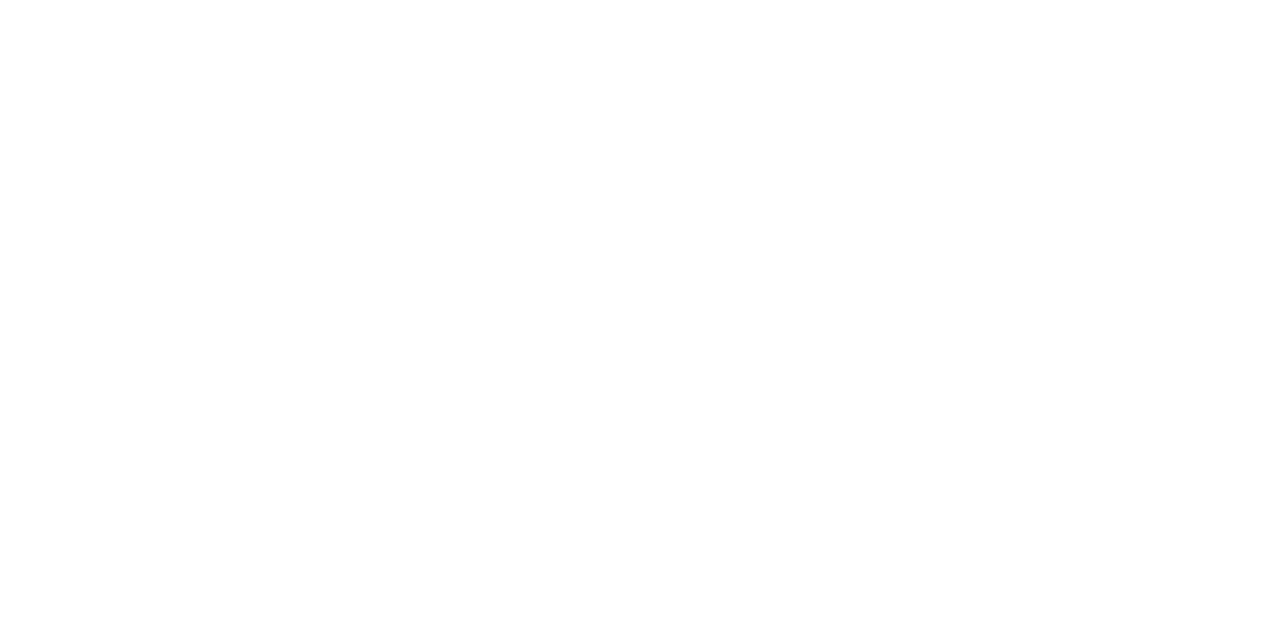
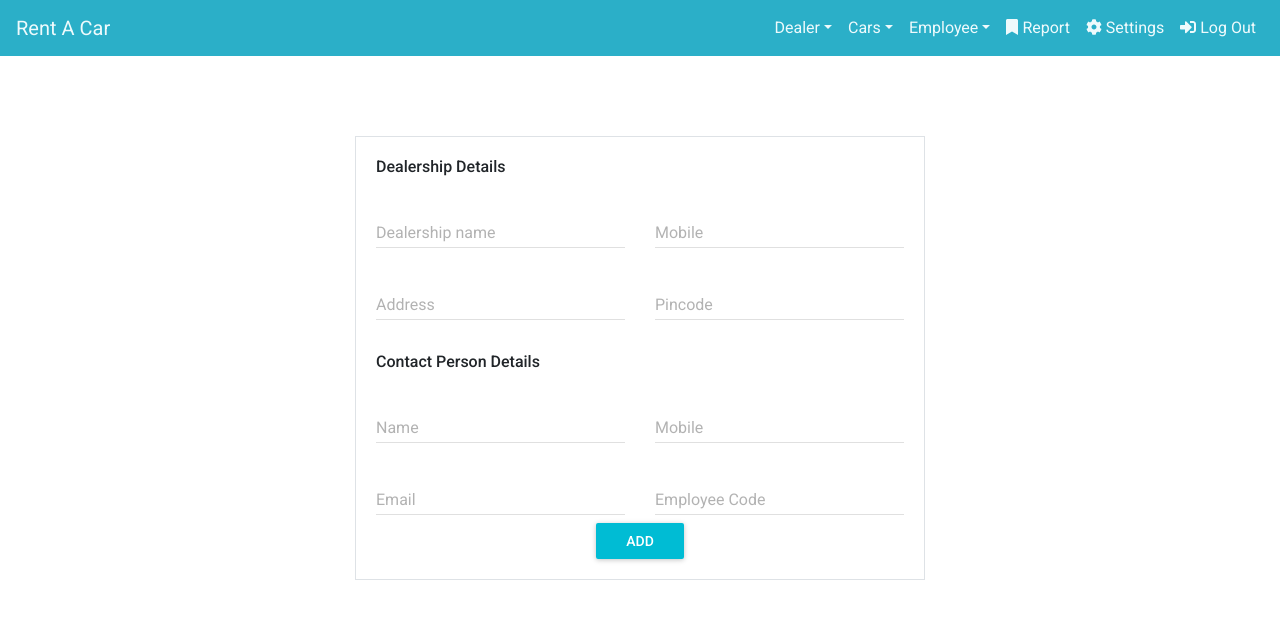
Before and after one commit to mohansarath/rent-a-car-react, a React app: page /add-dealer in a window 1280 px wide. Shown: the top 618 px of the page. Built offline with nearby package versions, Linux system fonts and the light colour scheme.

Commit message:
Added new dealer form

```diff
--- a/App.js
+++ b/App.js
@@ -1,8 +1,11 @@
 import React, { Component } from 'react';
 import { BrowserRouter, Route } from 'react-router-dom';
 import MuiThemeProvider from 'material-ui/styles/MuiThemeProvider';
-import  Home from './pages/home-page';
+
+import Home from './pages/home-page';
 import Login from './pages/login-page';
+import Dashboard from './pages/admin-dashboard-page';
+import AddDealer from './pages/add-dealer-page';
 
 export default class App extends Component {
 
@@ -20,6 +23,14 @@
                             path='/login'
                             component={Login}
                         />
+                        <Route
+                            path='/dashboard'
+                            component={Dashboard}
+                        />
+                        <Route
+                            path='/add-dealer'
+                            component={AddDealer}
+                        />
                     </div>
                 </BrowserRouter>
             </MuiThemeProvider>
--- /dev/null
+++ b/components/add-dealer.js
@@ -0,0 +1,120 @@
+import React, { Component } from 'react';
+import { withRouter } from 'react-router-dom';
+import { InputGroup, InputGroupAddon, InputGroupText, Input, Label, FormGroup, Button, Row, Col, Grid, Form } from 'reactstrap';
+import TextField from 'material-ui/TextField';
+import RaisedButton from 'material-ui/RaisedButton';
+import validator from 'validator';
+
+class addDealer extends Component {
+
+    render() {
+        return (
+            <div className='container'>
+                <Row>
+                    <Col md="3"></Col>
+                    <Col md="6" className="border">
+                        <h6>Dealership Details</h6>
+
+                        <Row>
+                            <Col md="6">
+                                <TextField
+                                    hintText="dealership name"
+                                    floatingLabelText="Dealership name"
+                                    fullWidth={true}
+                                // onChange={this.handleEmailChange}
+                                // errorText={this.state.emailError}
+                                />
+
+                            </Col>
+                            <Col md="6">
+                                <TextField
+                                    hintText="mobile"
+                                    floatingLabelText="Mobile"
+                                    fullWidth={true}
+                                // onChange={this.handleEmailChange}
+                                // errorText={this.state.emailError}
+                                />
+                            </Col>
+                        </Row>
+
+                        <Row>
+                            <Col md="6">
+                                <TextField
+                                    hintText="address"
+                                    floatingLabelText="Address"
+                                    fullWidth={true}
+                                // onChange={this.handleEmailChange}
+                                // errorText={this.state.emailError}
+                                />
+                            </Col>
+                            <Col md="6">
+                                <TextField
+                                    hintText="pincode"
+                                    floatingLabelText="Pincode"
+                                    fullWidth={true}
+                                // onChange={this.handleEmailChange}
+                                // errorText={this.state.emailError}
+                                />
+                            </Col>
+                        </Row>
+                        <br />
+                        <h6>Contact Person Details</h6>
+
+                        <Row>
+                            <Col md="6">
+                                <TextField
+                                    hintText="name"
+                                    floatingLabelText="Name"
+                                    fullWidth={true}
+                                // onChange={this.handleEmailChange}
+                                // errorText={this.state.emailError}
+                                />
+                            </Col>
+                            <Col md="6">
+                                <TextField
+                                    hintText="mobile"
+                                    floatingLabelText="Mobile"
+                                    fullWidth={true}
+                                // onChange={this.handleEmailChange}
+                                // errorText={this.state.emailError}
+                                />
+                            </Col>
+                        </Row>
+
+                        <Row>
+                            <Col md="6">
+                                <TextField
+                                    hintText="email"
+                                    floatingLabelText="Email"
+                                    fullWidth={true}
+                                // onChange={this.handleEmailChange}
+                                // errorText={this.state.emailError}
+                                />
+                            </Col>
+                            <Col md="6">
+                                <TextField
+                                    hintText="employee code"
+                                    floatingLabelText="Employee Code"
+                                    fullWidth={true}
+                                // onChange={this.handleEmailChange}
+                                // errorText={this.state.emailError}
+                                />
+                            </Col>
+                        </Row>
+                        <center>
+                            <RaisedButton
+                                type="button"
+                                label="Add"
+                                primary={true}
+                            // onClick={this.signin}
+                            />
+                        </center>
+                    </Col>
+                    <Col md="3"></Col>
+                </Row>
+            </div>
+        )
+    }
+}
+
+export default withRouter(addDealer);
--- a/components/login.js
+++ b/components/login.js
@@ -84,8 +84,8 @@
         return(
             <div className="container">
                 <Row>
-                    <Col xs="4"></Col>
-                    <Col xs="4" className="border">
+                    <Col md="4"></Col>
+                    <Col md="4" className="border">
                         <div className="text-center">
                             <h3>Sign In</h3>
                             <Form >
@@ -119,7 +119,7 @@
                             </Form>
                         </div>
                     </Col>
-                    <Col xs="4"></Col>
+                    <Col md="4"></Col>
                 </Row>
             </div>
         )
--- a/components/navbar-login.js
+++ b/components/navbar-login.js
@@ -39,23 +39,84 @@
                     <Collapse isOpen={this.state.isOpen} navbar>
                         <Nav className="ml-auto" navbar>
 
+
                             <UncontrolledDropdown nav inNavbar>
                                 <DropdownToggle nav caret>
-                                    Options
+                                    Dealer
                                 </DropdownToggle>
                                 <DropdownMenu right>
-                                    <DropdownItem>
-                                        Option 1
-                                    </DropdownItem>
-                                    <DropdownItem>
-                                        Option 2
-                                    </DropdownItem>
-                                    <DropdownItem divider />
-                                    <DropdownItem>
-                                        Reset
-                                    </DropdownItem>
+                                    <Link to='/add-dealer'>
+                                        <NavLink>
+                                            <DropdownItem>
+                                                Add
+                                            </DropdownItem>
+                                        </NavLink>
+                                    </Link>
+                                    <Link to='/dashboard'>
+                                        <NavLink>
+                                            <DropdownItem>
+                                                View
+                                            </DropdownItem>
+                                        </NavLink>
+                                    </Link>
                                 </DropdownMenu>
                             </UncontrolledDropdown>
+
+                            <UncontrolledDropdown nav inNavbar>
+                                <DropdownToggle nav caret>
+                                   Cars
+                                </DropdownToggle>
+                                <DropdownMenu right>
+                                    <Link to='/dashboard'>
+                                        <NavLink>
+                                            <DropdownItem>
+                                                Rented
+                                            </DropdownItem>
+                                        </NavLink>
+                                    </Link>
+                                    <Link to='/dashboard'>
+                                        <NavLink>
+                                            <DropdownItem>
+                                                Available
+                                            </DropdownItem>
+                                        </NavLink>
+                                    </Link>
+                                </DropdownMenu>
+                            </UncontrolledDropdown>
+
+                            <UncontrolledDropdown nav inNavbar>
+                                <DropdownToggle nav caret>
+                                    Employee
+                                </DropdownToggle>
+                                <DropdownMenu right>
+                                    <Link to='/dashboard'>
+                                        <NavLink>
+                                            <DropdownItem>
+                                                Add
+                                            </DropdownItem>
+                                        </NavLink>
+                                    </Link>
+                                    <Link to='/dashboard'>
+                                        <NavLink>
+                                            <DropdownItem>
+                                                View
+                                            </DropdownItem>
+                                        </NavLink>
+                                    </Link>
+                                </DropdownMenu>
+                            </UncontrolledDropdown>
+
+                            <Link to="/dashboard">
+                                <NavItem>
+                                    <NavLink><span className="fas fa-bookmark"></span> Report</NavLink>
+                                </NavItem>
+                            </Link>
+
+                            <Link to="/dashboard">
+                                <NavItem>
+                                    <NavLink><span className="fas fa-cog"></span> Settings</NavLink>
+                                </NavItem>
+                            </Link>
 
                             <Link to="/">
                                 <NavItem>
--- a/css/styles.css
+++ b/css/styles.css
@@ -15,8 +15,8 @@
 }
 
 .exactCenter {
-    top: 50%;
-    left: 50%;
+    /* top: 50%;
+    left: 50%; */
     margin-top: 5em;
 }
 
--- /dev/null
+++ b/pages/add-dealer-page.js
@@ -0,0 +1,16 @@
+import React, { Component } from 'react';
+import Navbar from '../components/navbar-login';
+import AddDealer from '../components/add-dealer';
+
+export default class extends Component {
+    render() {
+        return (
+            <div>
+                <Navbar />
+                <div className="exactCenter">
+                    <AddDealer />
+                </div>
+            </div>
+        )
+    }
+}
--- /dev/null
+++ b/pages/admin-dashboard-page.js
@@ -0,0 +1,12 @@
+import React, { Component } from 'react';
+import Navbar from '../components/navbar-login';
+
+export default class extends Component {
+    render() {
+        return (
+            <div>
+                <Navbar />
+            </div>
+        )
+    }
+}
```
Also changed, not shown: components/dashboard.js (added). Lines whose indentation alone changed are shown as unchanged.
